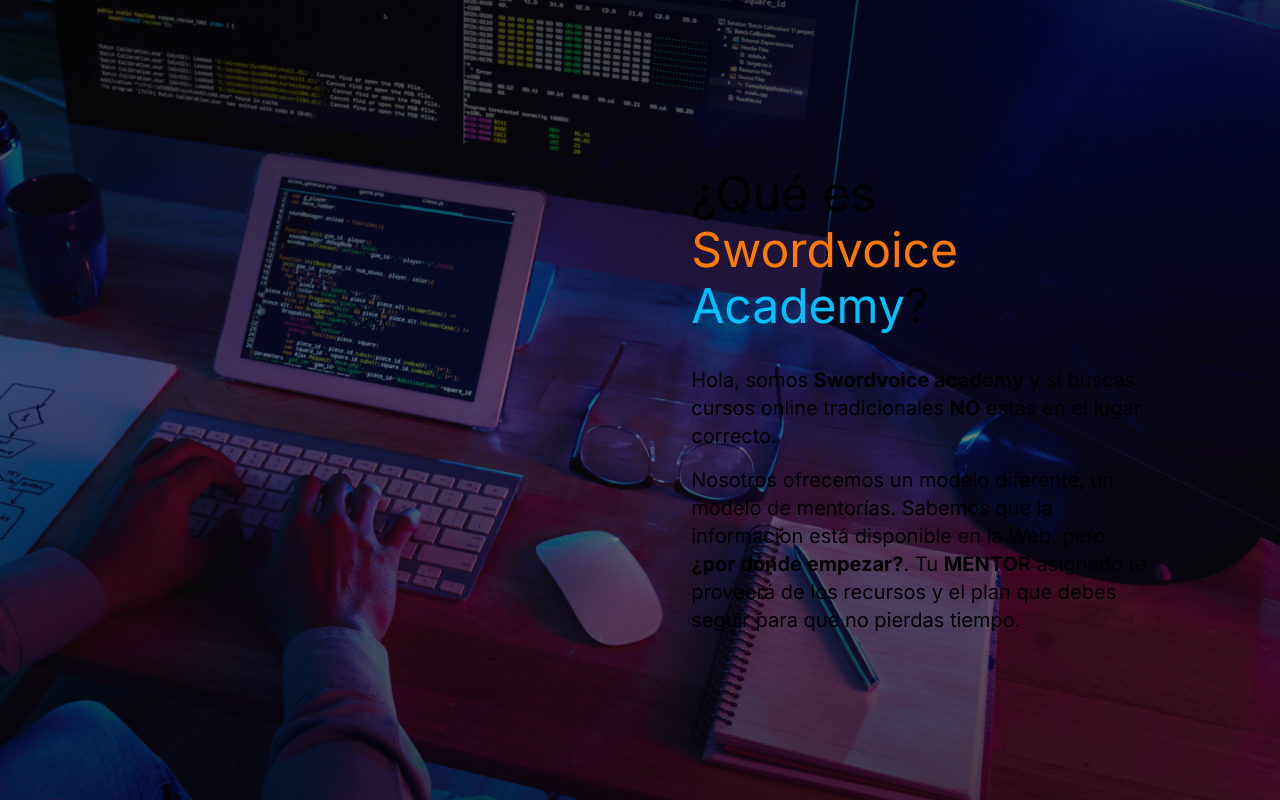
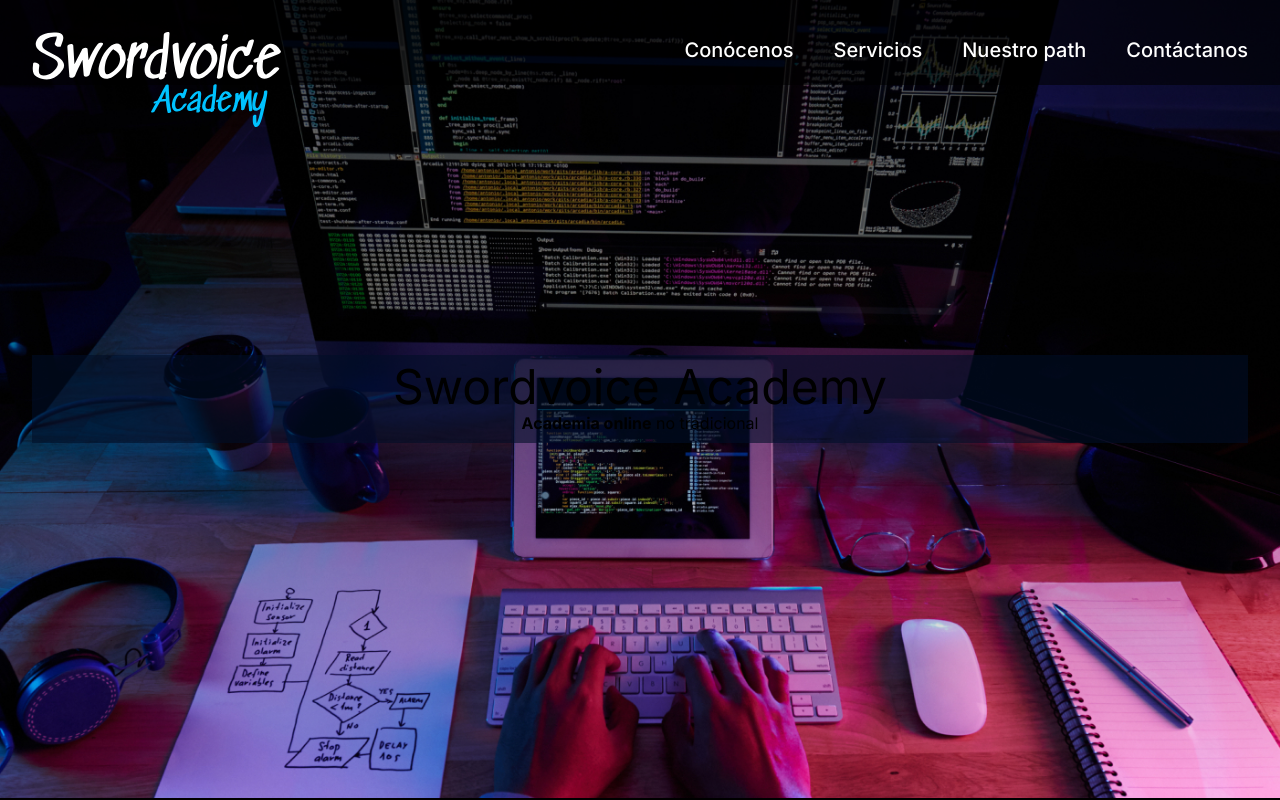
Before and after one commit to ilemarandrade/landing-swordvoice-2.0, a Next.js app: page / in a window 1280 px wide. Shown: the top 800 px of the page. Built offline with nearby package versions, Linux system fonts and the light colour scheme.

Commit message:
feat: added first screen at home

```diff
--- a/src/app/page.tsx
+++ b/src/app/page.tsx
@@ -1,9 +1,21 @@
+import Navbar from "@/components/Navbar";
 import Services from "@/components/Services";
 import services from "@/constants/services";
 
 export default function Home() {
   return (
     <main className="flex min-h-screen flex-col">
+      <Navbar />
+      {/* First page */}
+      <div className="min-h-screen bg-home w-full bg-cover bg-bottom bg-no-repeat border-b-2 border-b-[black] justify-center items-center flex flex-col">
+        <div className="flex flex-col items-center bg-[#000e2799] w-[95%] py-2">
+          <h1 className="text-title leading-[48px]">Swordvoice Academy</h1>
+          <p className="text-base">
+            <span className="font-bold">Academia online</span> no tradicional
+          </p>
+        </div>
+        {/* <Button label="Registrarme" /> */}
+      </div>
       {/* Second Page */}
       <div className="px-32 min-h-screen bg-whatIsSwordvoices w-full bg-cover bg-bottom bg-no-repeat flex justify-end items-center">
         <div className="w-[45%]">
```
